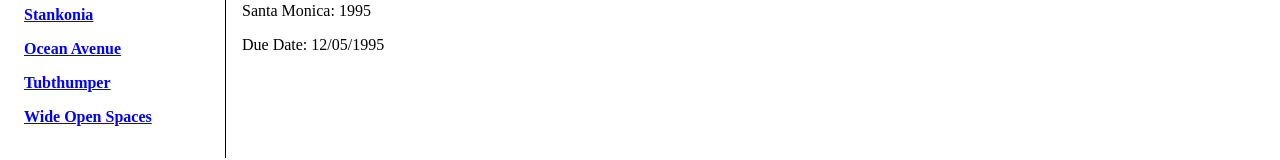
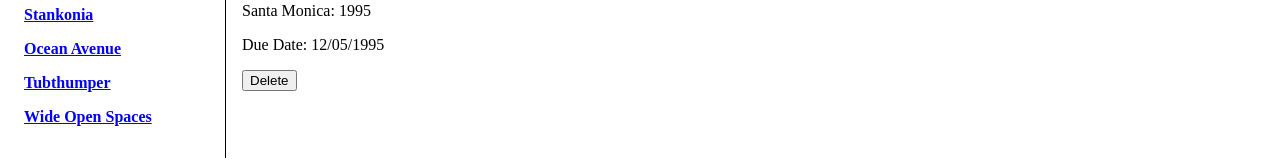
Before and after one commit to mt-marinho/tutorial-react-route, a React (Vite) app: page /invoices/1995 in a window 1280 px wide. Shown: the part 124-284 px from the top of the page. Built offline with nearby package versions, Linux system fonts and the light colour scheme.

Commit message:
navegação programática

```diff
--- a/src/data.ts
+++ b/src/data.ts
@@ -40,3 +40,9 @@
     (invoice) => invoice.number === number
   );
 }
+
+export function deleteInvoice(number: any) {
+  invoices = invoices.filter(
+    (invoice) => invoice.number !== number
+  );
+}
--- a/src/routes/Invoices/Invoice/index.tsx
+++ b/src/routes/Invoices/Invoice/index.tsx
@@ -1,7 +1,9 @@
-import { useParams } from "react-router-dom";
-import { getInvoice } from "../../../data";
+import { useLocation, useNavigate, useParams } from "react-router-dom";
+import { deleteInvoice, getInvoice } from "../../../data";
 
 export default function Invoice() {
+  let navigate = useNavigate();
+  let location = useLocation();
   let params = useParams();
   const invoice = getInvoice(Number(params.invoiceId));
   return (
@@ -13,6 +15,16 @@
             {invoice.name}: {invoice.number}
           </p>
           <p>Due Date: {invoice.due}</p>
+          <p>
+            <button
+              onClick={() => {
+                deleteInvoice(invoice.number);
+                navigate("/invoices" + location.search);
+              }}
+            >
+              Delete
+            </button>
+          </p>
         </main>
       )}
     </>
--- a/src/routes/Invoices/index.tsx
+++ b/src/routes/Invoices/index.tsx
@@ -1,4 +1,4 @@
-import { NavLink, Outlet, useSearchParams } from "react-router-dom";
+import { Outlet, useSearchParams } from "react-router-dom";
 import { getInvoices } from "../../data";
 import "./styles.css";
 import QueryLink from "../../components/QueryLink";
@@ -8,14 +8,8 @@
   let [searchParams, setSearchParams] = useSearchParams();
   return (
     <div style={{ display: "flex" }}>
-      <nav
-        style={{
-          borderRight: "solid 1px",
-          padding: "1rem",
-        }}
-      >
-        <input
-          value={searchParams.get("name") || ""}
+      <nav style={{borderRight: "solid 1px",padding: "1rem"}}>
+        <input value={searchParams.get("name") || ""}
           onChange={(event) => {
             let name = event.target.value;
             if (name) {
@@ -23,8 +17,8 @@
             } else {
               setSearchParams({});
             }
-          }}
-        />
+          }}/>
+
         {invoices
         .filter((invoice) => {
             let name = searchParams.get("name");
```
